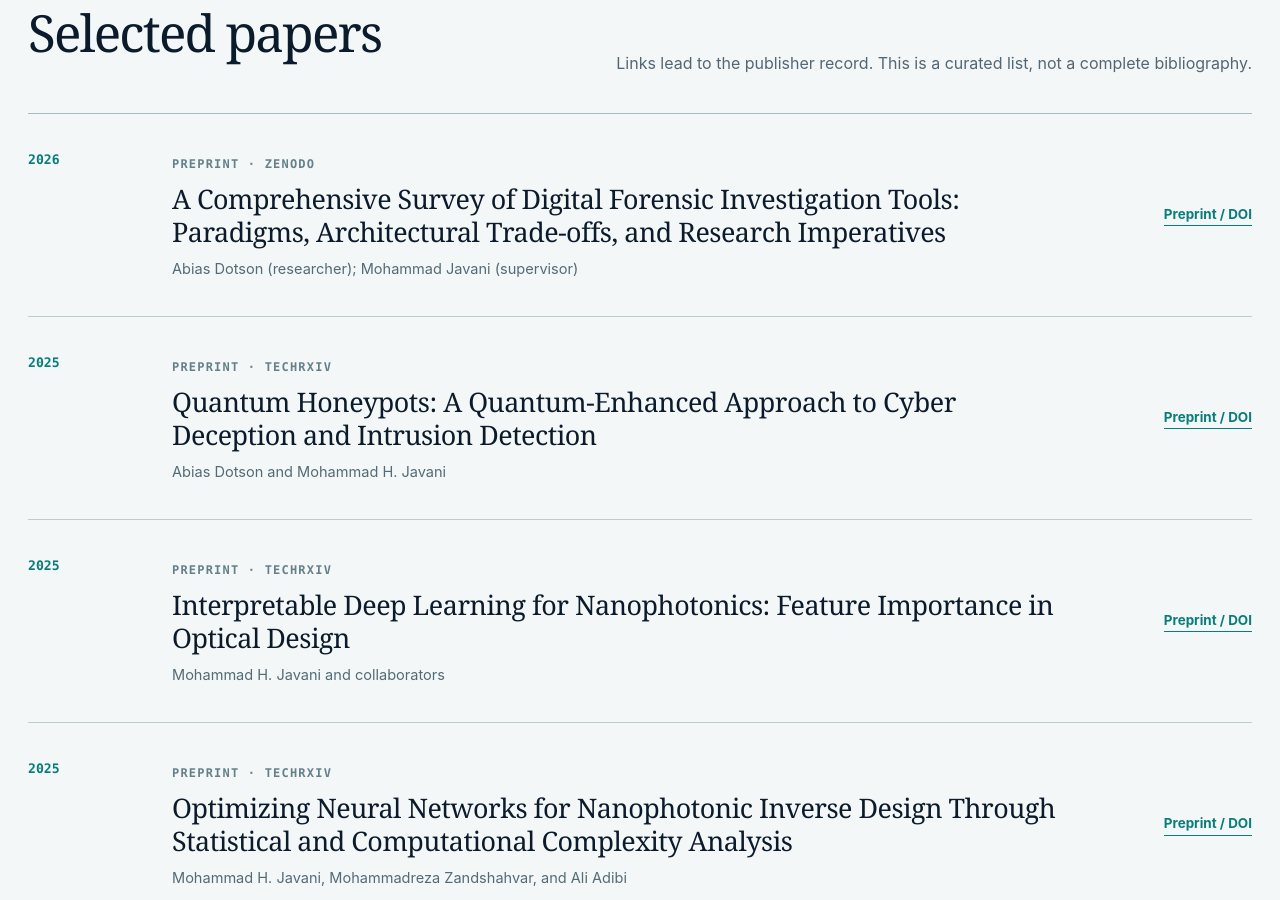
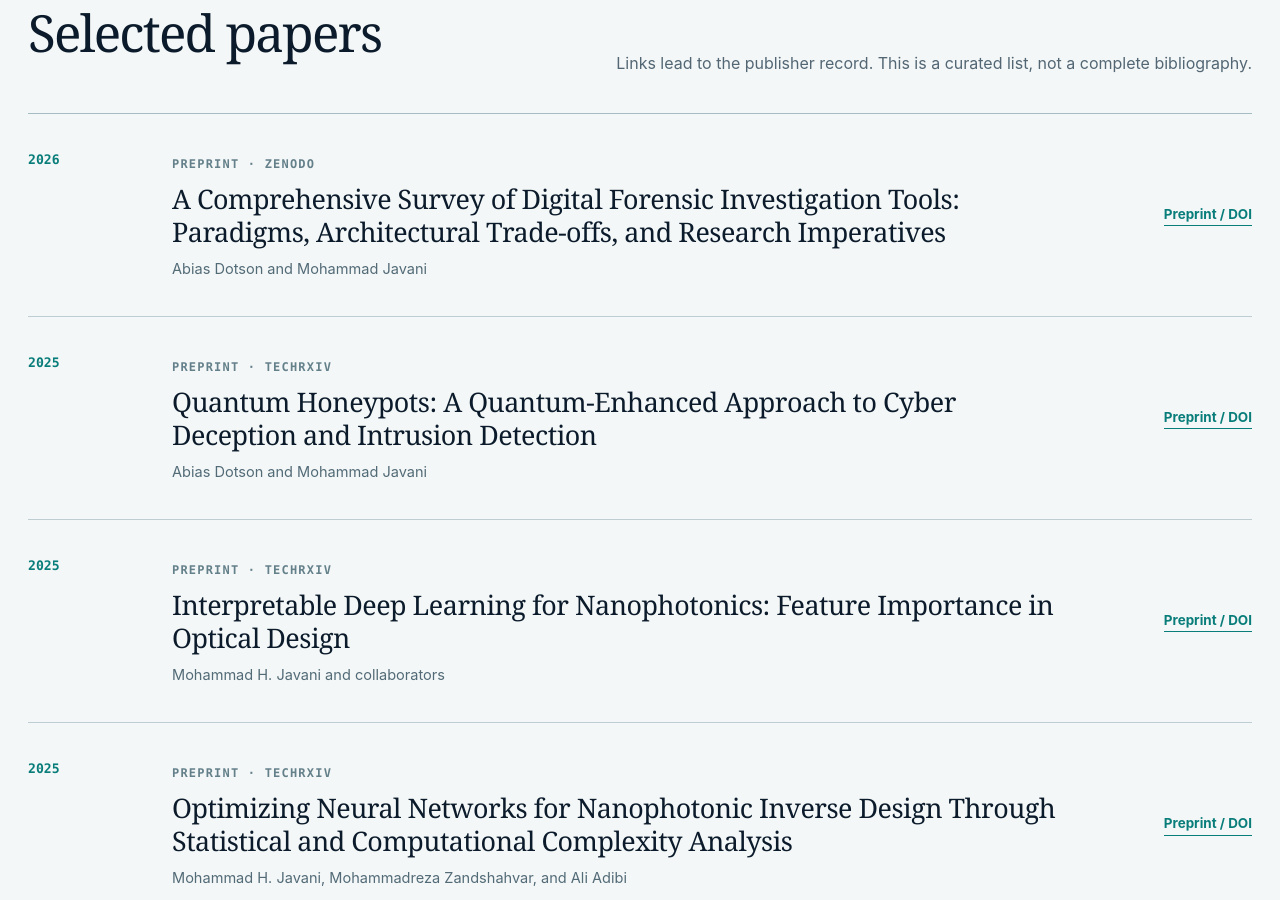
Before and after one commit to mjavani54/javani-lab-webpage, a Jekyll site: the page built from publications.html, in a window 1280 px wide and 900 px high, scrolled down 658 px. Built offline with Jekyll 4.4.1, drawn with Linux system fonts in a browser that asks for light colours.

Commit message:
Revise publications description and author details
Updated description to include pre-print publications and modified author attribution for clarity.

```diff
--- a/publications.html
+++ b/publications.html
@@ -3,7 +3,7 @@
 nav: publications
 permalink: "/publications/"
 title: "Publications | Javani Research Lab"
-description: "Selected peer-reviewed publications by Mohammad H. Javani and collaborators in nanophotonics, optical physics, and machine learning."
+description: "Selected peer-reviewed and pre-print publications by Mohammad H. Javani and collaborators in nanophotonics, optical physics, and machine learning."
 ---
 <section class="page-hero"><div class="container"><div class="eyebrow">Selected publications</div><h1>Work in print.</h1><p>A focused selection across nanophotonics, machine learning, and optical physics. For the complete and current record, visit the Google Scholar profile.</p><div class="hero-actions pub-hero-actions"><a class="button button-primary" href="https://scholar.google.com/citations?user=y7wEhXUAAAAJ" target="_blank" rel="noopener noreferrer">All publications on Google Scholar<span class="sr-only"> (opens in new tab)</span></a></div></div></section>
 <section class="publications"><div class="container"><div class="pub-intro"><div><div class="kicker">Peer-reviewed research</div><h2 class="section-title">Selected papers</h2></div><p>Links lead to the publisher record. This is a curated list, not a complete bibliography.</p></div>
@@ -13,7 +13,7 @@
     <div class="pub-main">
       <span class="pub-type">Preprint · Zenodo</span>
       <h2>A Comprehensive Survey of Digital Forensic Investigation Tools: Paradigms, Architectural Trade-offs, and Research Imperatives</h2>
-      <p>Abias Dotson (researcher); Mohammad Javani (supervisor)</p>
+      <p>Abias Dotson and Mohammad Javani</p>
     </div>
     <a class="pub-link" href="https://doi.org/10.5281/zenodo.21983200" target="_blank" rel="noopener noreferrer">Preprint / DOI<span class="sr-only"> (opens in new tab)</span></a>
   </article>
@@ -23,7 +23,7 @@
     <div class="pub-main">
       <span class="pub-type">Preprint · TechRxiv</span>
       <h2>Quantum Honeypots: A Quantum-Enhanced Approach to Cyber Deception and Intrusion Detection</h2>
-      <p>Abias Dotson and Mohammad H. Javani</p>
+      <p>Abias Dotson and Mohammad Javani</p>
     </div>
     <a class="pub-link" href="https://doi.org/10.36227/techrxiv.175825569.96092210" target="_blank" rel="noopener noreferrer">Preprint / DOI<span class="sr-only"> (opens in new tab)</span></a>
   </article>
```
